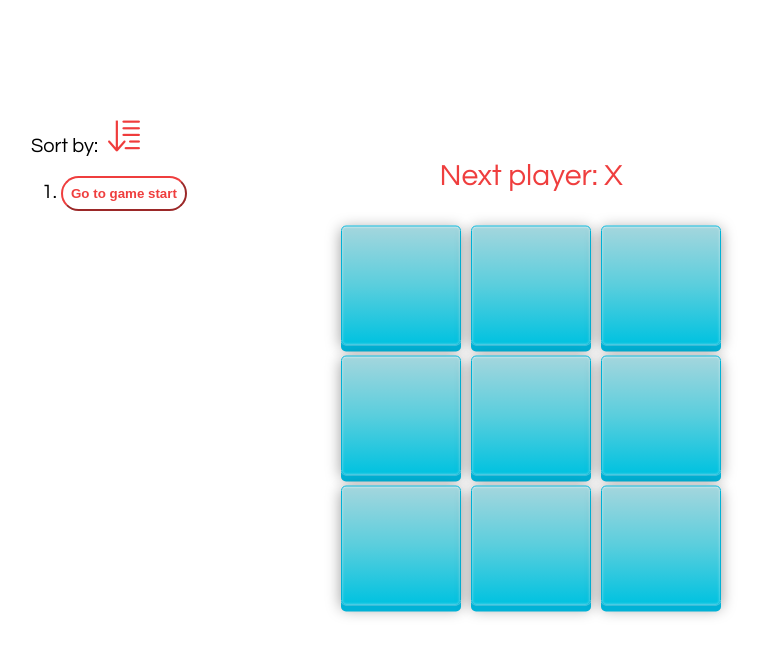
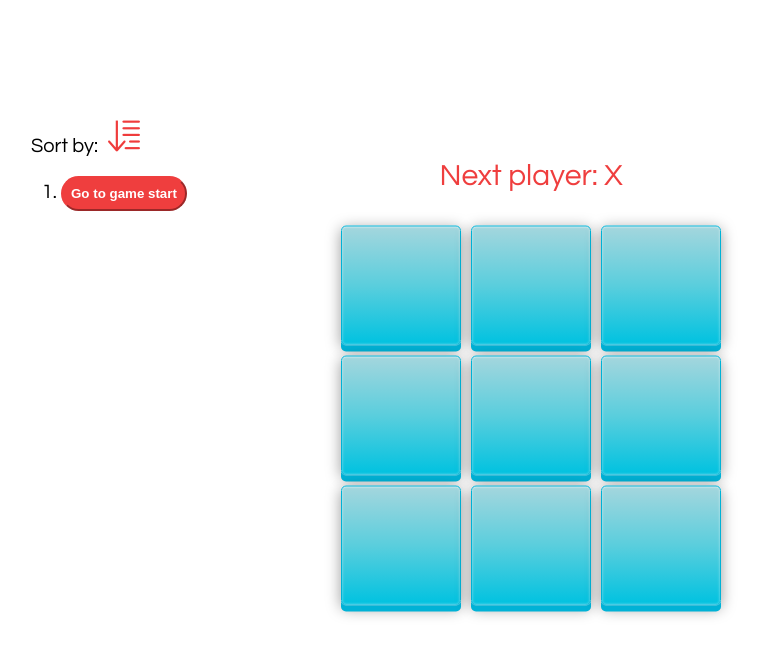
Before and after one commit to laurenchia/tic-tac-toe-game, a React app: page / in a window 1280 px wide. Shown: the whole page, without its empty margins (109-870 px from the left). Built offline with nearby package versions, Linux system fonts and the light colour scheme.

Commit message:
Add inverse colour to current move button

```diff
--- a/src/index.js
+++ b/src/index.js
@@ -147,15 +147,22 @@ class Game extends React.Component {
         'Go to move #' + move :
         'Go to game start';
 
+        // return (
+        //   <li key={move}>
+        //      <button className="move-buttons" onClick={() => this.jumpTo(move)}>
+        //       {
+        //         (move === this.state.stepNumber) ?
+        //           <span>{desc}</span> :
+        //           desc
+        //       }
+        //      </button>
+        //   </li>
+        // )
         return (
           <li key={move}>
-             <button className="move-buttons" onClick={() => this.jumpTo(move)}>
-              {
-                (move === this.state.stepNumber) ?
-                  <span>{desc}</span> :
-                  desc
-              }
-             </button>
+            <button className="move-buttons" id={(move === this.state.stepNumber) ? "current-move" : "not-current-move" } onClick={() => this.jumpTo(move)}>
+              {desc}
+            </button>
           </li>
         )
     });
--- a/src/index.scss
+++ b/src/index.scss
@@ -9,6 +9,7 @@ ol, ul {
 
 button {
   cursor: pointer;
+  outline: none;
 }
 
 .game-board {
@@ -128,15 +129,20 @@ li {
 
 .move-buttons {
   padding: 8px;
-  background-color: white;
-  color: #ef3e3e;
   border-radius: 20px;
   border-color: #ef3e3e;
   white-space: nowrap;
   overflow: hidden;
-  span {
-      font-weight: bold;
-  }
+  font-weight: bold;
+}
+
+#not-current-move {
+  background-color: white;
+  color: #ef3e3e;
+}
+#current-move {
+  background-color: #ef3e3e;
+  color: white;
 }
 
 .moves-list {
```
